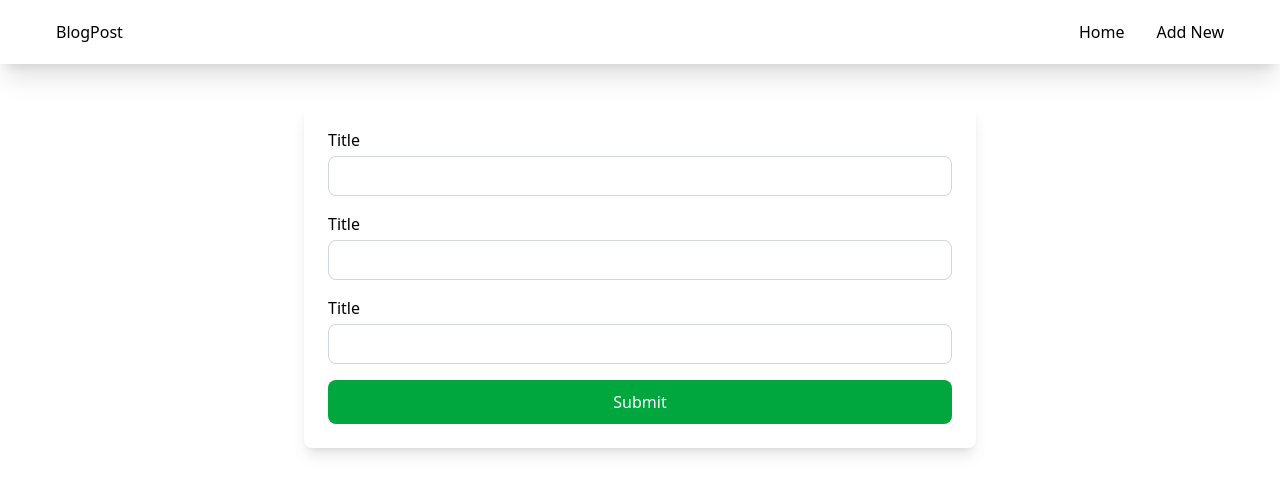
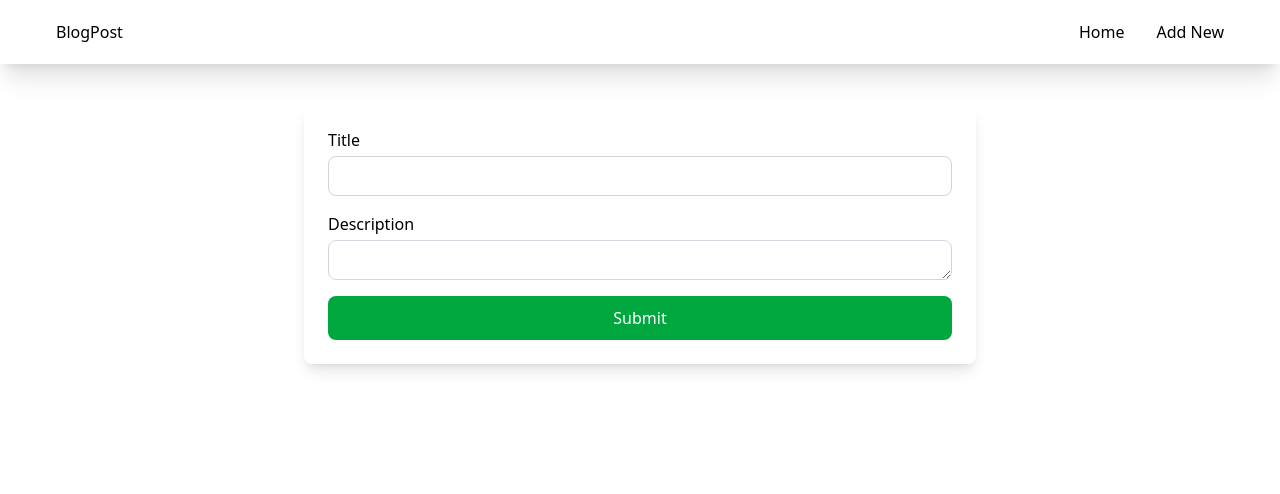
Before and after one commit to RahulPaul12/rtk-query-wrapper, a Next.js app: page /add in a window 1280 px wide. Shown: the top 494 px of the page. Built offline with nearby package versions, Linux system fonts and the light colour scheme.

Commit message:
addnewpost added

```diff
--- a/app/add/page.tsx
+++ b/app/add/page.tsx
@@ -1,22 +1,34 @@
+/* eslint-disable @typescript-eslint/no-explicit-any */
+'use client'
+import { useAddNewPostMutation } from "@/store/PostApi/ApiSlice"
+import { useForm } from "react-hook-form"
 
 
 export default function Add (){
+    const [addNewPost ,{isLoading}] = useAddNewPostMutation()
+    const {register, handleSubmit} = useForm()
+    const onsubmit =async (data:any)=>{
+       try{
+          const result = await addNewPost(data).unwrap()
+          console.log(result)
+          alert('post added succesfully')
+       }
+       catch(error){
+        console.log(error)
+       }
+    }
     return (
         <section className="container my-10">
-            <form action="" className="rounded-lg p-6 max-w-2xl w-full mx-auto shadow-lg flex flex-col gap-4">
+            <form action="" onSubmit={handleSubmit(onsubmit)} className="rounded-lg p-6 max-w-2xl w-full mx-auto shadow-lg flex flex-col gap-4">
                 <div className="flex flex-col">
                     <label htmlFor="" className="mb-1">Title</label>
-                    <input type="text" className="border border-gray-300 h-10 rounded-lg"/>
+                    <input type="text" {...register('title')} className="px-3 border border-gray-300 h-10 rounded-lg"/>
                 </div>
                 <div className="flex flex-col">
-                    <label htmlFor="" className="mb-1">Title</label>
-                    <input type="text" className="border border-gray-300 h-10 rounded-lg"/>
+                    <label htmlFor="" className="mb-1">Description</label>
+                    <textarea {...register('body')} className="px-3 border border-gray-300 h-10 rounded-lg"/>
                 </div>
-                <div className="flex flex-col">
-                    <label htmlFor="" className="mb-1">Title</label>
-                    <input type="text" className="border border-gray-300 h-10 rounded-lg"/>
-                </div>
-                <button type="submit" className="bg-green-600 py-2.5 w-full rounded-lg text-white">Submit</button>
+                <button type="submit" className="bg-green-600 py-2.5 w-full rounded-lg text-white cursor-pointer">Submit</button>
             </form>
         </section>
     )
--- a/store/PostApi/ApiSlice.ts
+++ b/store/PostApi/ApiSlice.ts
@@ -23,12 +23,18 @@ export const postapi = createApi({
           query: (id) => `/posts/${id}`,
         }),
         addNewPost: build.mutation({
-          query: (newpost)=>({
+          query: (data)=>({
             url:'/posts/add',
+            method: 'POST',
             headers:{ 'Content-Type' : 'application/json' },
-            body:newpost
+            body:{
+              userId: 5,
+              title : data.title,
+              body : data.body
+            }
           })
-        })
+        }),
+
     })
 })
 export const { useGetPostQuery , useGetSinglePostQuery, useAddNewPostMutation , usePrefetch } = postapi
```
